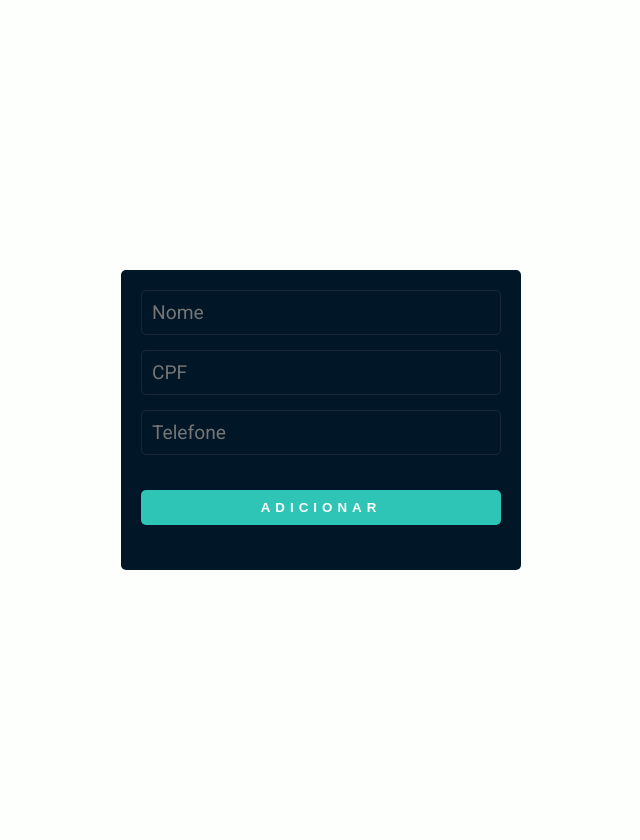
After one commit to Alison-Rodrigues/crud-php-postgres, a PHP site: template src/pages/user/create.user.php in a window 1280 px wide. The commit adds this page. Shown: the whole page, without its empty margins (319-959 px from the left). Run offline with PHP 8.4, Linux system fonts and the light colour scheme; the template is opened without the code that fills it, so the values that code supplies are empty; some libraries are stand-ins or nearby versions.

Commit message:
CREATE users

```diff
--- a/css/styles.css
+++ b/css/styles.css
@@ -38,6 +38,8 @@ body {
     grid-template-columns: repeat(3, 1fr) 70px 70px;
     align-items: center;
     justify-content: center;
+    text-transform: uppercase;
+    font-size: 1rem;
 }
 .info-user {
     display: flex;
@@ -63,7 +65,8 @@ body {
     display: flex;
     justify-content: center;
 }
-.button-create {
+.button-create,
+.button-submit {
     background-color: var(--bg-color-button-create);
     padding: 10px 15px;
     color: var(--font-color);
@@ -73,4 +76,42 @@ body {
     border-radius: 5px;
     text-decoration: none;
     margin-bottom: 20px;
+    transition: all .2s;
 }
+.form-container {
+    width: 100%;
+    height: 100vh;
+    display: flex;
+    justify-content: center;
+    align-items: center;
+}
+.form {
+    display: flex;
+    flex-direction: column;
+    width: 400px;
+    height: 300px;
+    background-color: var(--bg-card);
+    padding: 20px;
+    border-radius: 5px;
+}
+.form .input-user {
+    margin-bottom: 15px;
+    outline: none;
+    padding: 10px;
+    border-radius: 5px;
+    border: 1px solid #1b263b;
+    background: none;
+    font-family: 'Roboto', Arial, Helvetica, sans-serif;
+    font-size: 1.2rem;
+    color: var(--font-color);
+}
+.button-submit {
+    border: none;
+    cursor: pointer;
+    margin-top: 20px;
+}
+.button-create:hover,
+.button-submit:hover {
+    box-shadow: 5px 5px 10px rgba(0, 0, 0, 0.5);
+    background-color: #1a8075;
+}
--- a/src/database/db.users.php
+++ b/src/database/db.users.php
@@ -9,3 +9,15 @@ function listUsersDb($pdo) {
 
     return $users;
 }
+
+function createUserDb($pdo, $nome, $cpf, $tel) {
+    $sql = "INSERT INTO users (nome, cpf, tel) VALUES (:nome, :cpf, :tel)";
+
+    $statement = $pdo -> prepare($sql);
+
+    $statement->execute([
+        ':nome' => $nome,
+        ':cpf' => $cpf,
+        ':tel' => $tel,
+    ]);
+}
--- /dev/null
+++ b/src/pages/user/create.user.php
@@ -0,0 +1,21 @@
+<?php
+    require_once './src/pages/partials/header.php';
+    require_once './connect.php';
+    require_once './src/database/db.users.php';
+
+    if(isset($_POST['nome']) && isset($_POST['cpf']) && isset($_POST['tel'])) {
+        createUserDb($pdo, $_POST['nome'], $_POST['cpf'], $_POST['tel']);
+    }
+
+?>
+
+<main class="form-container">
+    <form action="./create.user.php" method="POST" class="form">
+        <input type="text" name="nome" id="nome" class="input-user" placeholder="Nome" maxlength="50" required>
+        <input type="text" name="cpf" id="cpf" class="input-user" placeholder="CPF" maxlength="11" required>
+        <input type="text" name="tel" id="tel" class="input-user" placeholder="Telefone" maxlength="11" required>
+
+        <button type="submit" class="button-submit">Adicionar</button>
+
+    </form>
+</main><!--form-container-->
--- a/src/pages/user/list.users.php
+++ b/src/pages/user/list.users.php
@@ -8,7 +8,7 @@
 
 
 <main class="card-container">
-    <a href="" class="button-create">Adicionar</a>
+    <a href="./create.user.php" class="button-create">Adicionar</a>
     <?php foreach($users as $user): ?>
     <article class="card">
         <div class="info-user">
```
